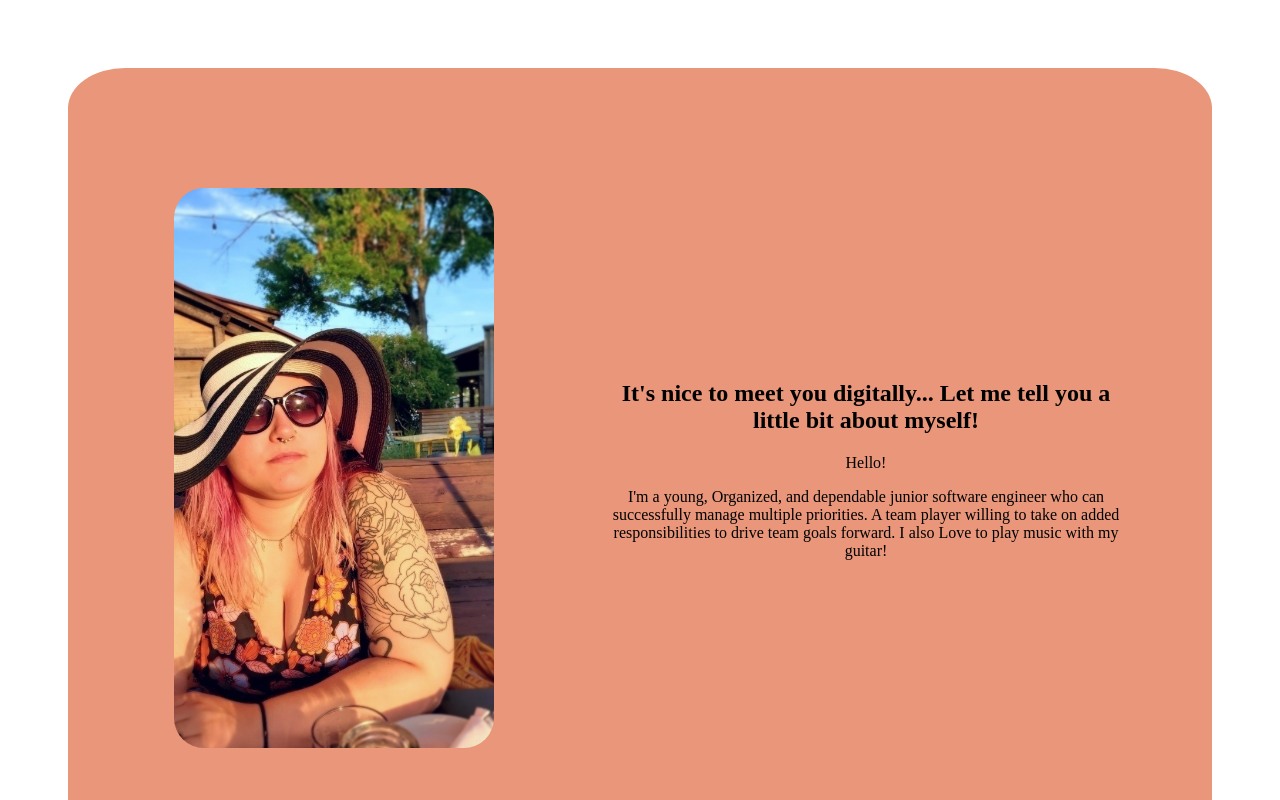
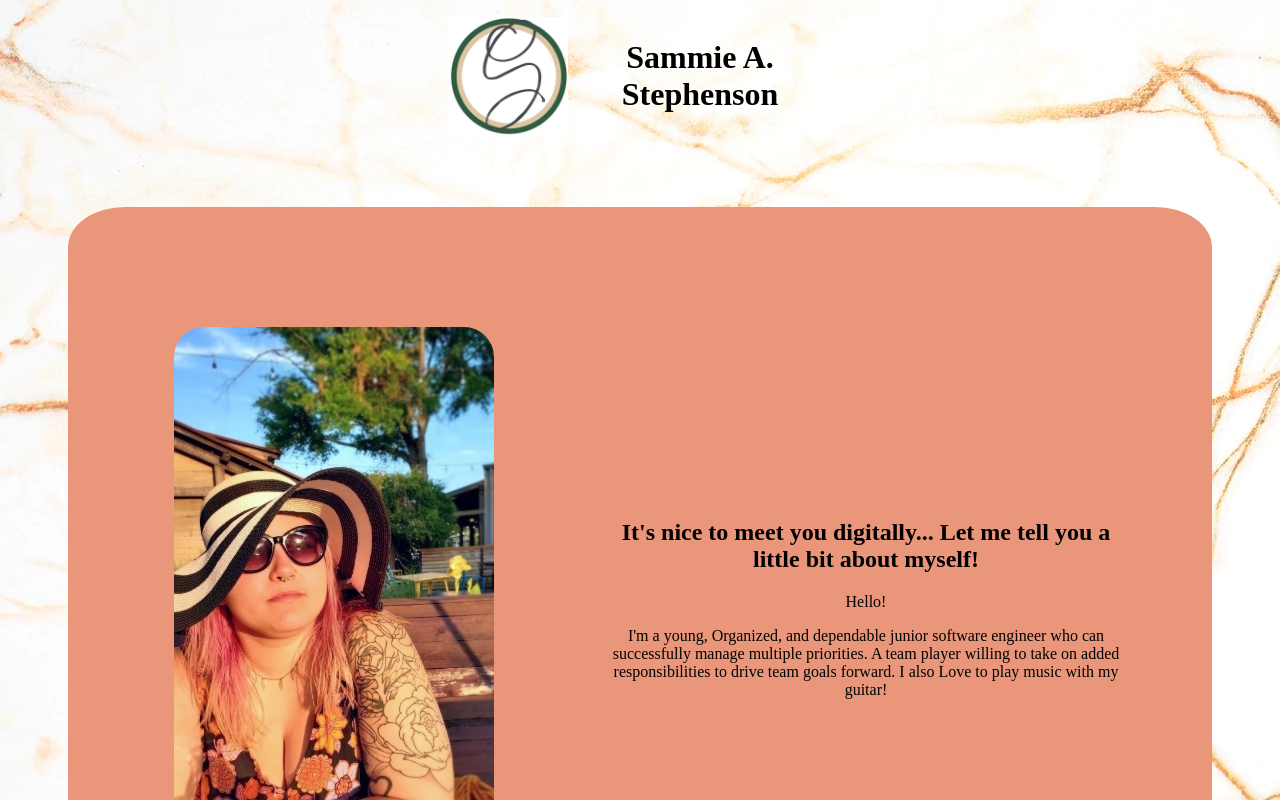
Before and after one commit to SammieStephenson/portfolio, a React (Create React App) app in the folder sasporfolio/: page / in a window 1280 px wide. Shown: the top 800 px of the page. Built offline with nearby package versions, Linux system fonts and the light colour scheme.

Commit message:
styled header, added background

```diff
--- a/sasporfolio/src/App.js
+++ b/sasporfolio/src/App.js
@@ -3,6 +3,7 @@ import About from "./components/about/about.js";
 import Header from "./components/header/header";
 import Projects from "./components/projects/proj";
 import Res from './components/resume/resume';
+// import 'bootstrap/dist/css/bootstrap.min.css';
 
 function App() {
   return (
--- a/sasporfolio/src/components/header/header.css
+++ b/sasporfolio/src/components/header/header.css
@@ -1,7 +1,27 @@
 .name {
     display: flex;
-    justify-content: left;
+    justify-content: center;
     width: 100%;
     height: 100%;
     object-fit: cover;
 }
+
+.left {
+    margin: 7pt;
+    height: 15vh;
+    width: 30vw;
+    display: flex;
+    justify-content: space-around;
+    font-family: cursive;
+}
+
+div.right {
+    text-align: center;
+    margin: 2pt;
+    margin-right: 5pt;
+    font-size: larger;
+    font-weight: 2pt;
+
+    word-spacing: 10px;
+
+}
--- a/sasporfolio/src/components/header/header.js
+++ b/sasporfolio/src/components/header/header.js
@@ -3,9 +3,14 @@ import "./header.css";
 
 function Header() {
     return (
-        <div className="name">
-            {/* <img src="./public/assets/S.jpg" alt="" className="name"> </img> */}
-        </div>
+        <>
+            <div className="name">
+                <div className="left">
+                    <img src="../assets/slogo.jpg" alt="" />
+                    <h1> Sammie A. Stephenson </h1>
+                </div>
+            </div>
+        </>
     )
 }
 
--- a/sasporfolio/src/components/projects/caro.js
+++ b/sasporfolio/src/components/projects/caro.js
@@ -1,6 +1,9 @@
 import "./caro.css";
 import React, { useState } from 'react';
 import Carousel from 'react-bootstrap/Carousel';
+<link rel="stylesheet" href="https://cdn.jsdelivr.net/npm/bootstrap@5.2.0-beta1/dist/css/bootstrap.min.css"
+    integrity="sha384-0evHe/X+R7YkIZDRvuzKMRqM+OrBnVFBL6DOitfPri4tjfHxaWutUpFmBp4vmVor" crossorigin="anonymous" />
+
 
 
 function Caro() {
--- a/sasporfolio/src/components/projects/proj.css
+++ b/sasporfolio/src/components/projects/proj.css
@@ -53,10 +53,7 @@
 
 }
 
-/* .column {
-    display: flex;
-    justify-content: flex-end;
-} */
+
 
 .netpic {
     height: 100%;
--- a/sasporfolio/src/components/resume/resume.css
+++ b/sasporfolio/src/components/resume/resume.css
@@ -4,3 +4,7 @@ div.resume {
     top: 50px;
     left: 50px;
 }
+
+.iframe {
+    border: solid 8pt;
+}
--- a/sasporfolio/src/index.css
+++ b/sasporfolio/src/index.css
@@ -0,0 +1,3 @@
+body {
+    background-image: url("../public/assets/marbleb.jpg");
+}
```
Also changed, not shown: sasporfolio/public/index.html (+7 -4 lines), sasporfolio/public/assets/marbleb.jpg (added), sasporfolio/public/assets/slogo.jpg (renamed from sasporfolio/public/assets/S.jpg).
